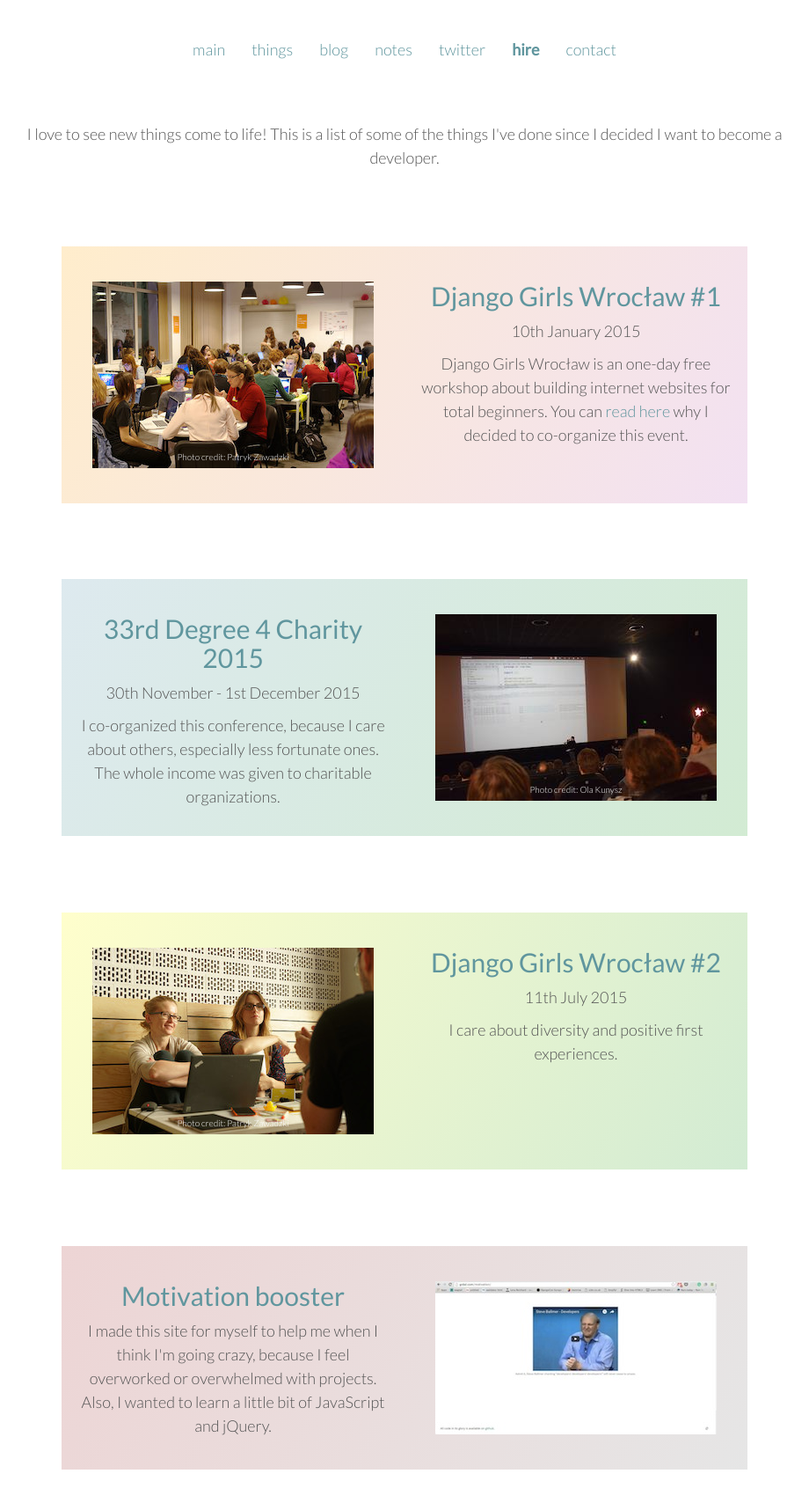
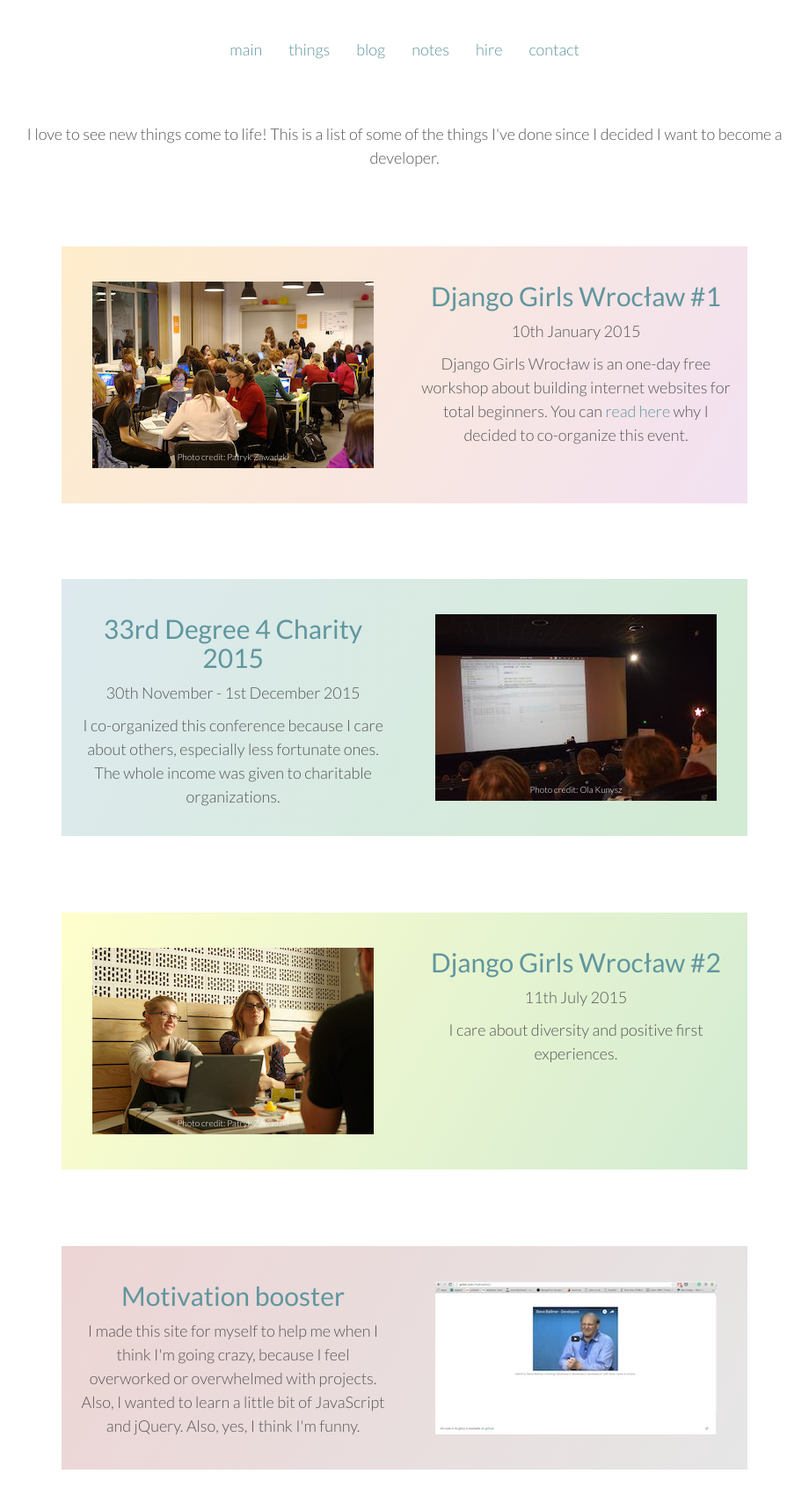
Before and after one commit to agatku/agatku.github.io, a plain HTML site: page things.html in a window 1280 px wide. Shown: the whole page at 88% size, without its empty margins (180-1100 px from the left). Drawn offline with Linux system fonts and the light colour scheme.

Commit message:
typo here, typo there

```diff
--- a/things.html
+++ b/things.html
@@ -20,8 +20,7 @@
           <li><a href="/things.html">Things</a></li>
           <li><a href="http://blog.grdal.com/">Blog</a></li>
           <li><a href="http://notes.grdal.com/">Notes</a></li>
-          <li><a href="https://twitter.com/AgataGrdal">Twitter</a></li>
-          <li><a href="/hire.html"><b>Hire</b></a></li>
+          <li><a href="/hire.html">Hire</a></li>
           <li><a href="mailto:agatagrdal@gmail.com">Contact</a></li>
         </ul>
       </div>
@@ -46,7 +45,7 @@
             <div class="col-md-6">
               <a href="http://2015.33degree.org/"><h2>33rd Degree 4 Charity 2015</h2></a>
               <p>30th November - 1st December 2015</p>
-              <p>I co-organized this conference, because I care about others, especially less fortunate ones. The whole income was given to charitable organizations.</p>
+              <p>I co-organized this conference because I care about others, especially less fortunate ones. The whole income was given to charitable organizations.</p>
             </div>
             <div class="col-md-6">
               <a href="http://2015.33degree.org/"><div class="overlay"><p class="author">Photo credit: Ola Kunysz</p></div></a>
@@ -67,7 +66,7 @@
           <div class="row" id="motivation">
             <div class="col-md-6">
               <a href="/motivation"><h2>Motivation booster</h2></a>
-              <p>I made this site for myself to help me when I think I'm going crazy, because I feel overworked or overwhelmed with projects. Also, I wanted to learn a little bit of JavaScript and jQuery.</p>
+              <p>I made this site for myself to help me when I think I'm going crazy, because I feel overworked or overwhelmed with projects. Also, I wanted to learn a little bit of JavaScript and jQuery. Also, yes, I think I'm funny.</p>
             </div>
             <div class="col-md-6">
               <a href="/motivation"><div class="overlay"><p class="author"></p></div></a>
```
Also changed, not shown: hire.html (+2 -3 lines), index.html (+2 -3 lines).
